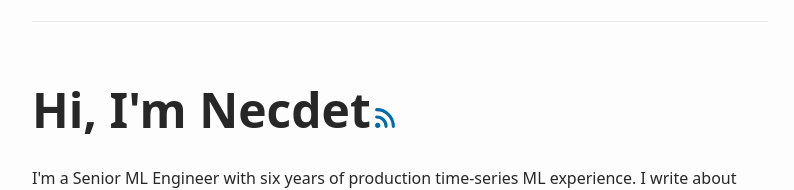
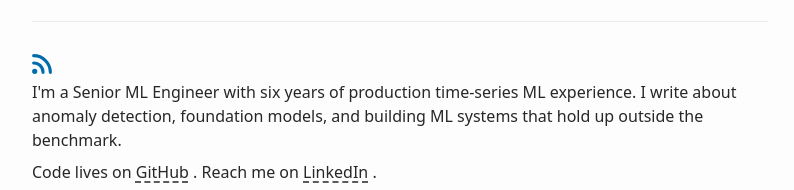
Before and after one commit to necdetduruk/necdetduruk-blog, an Astro site: page / in a window 1280 px wide. Shown: the part 61-251 px from the top of the page, without its empty margins (240-1034 px from the left). Built offline with nearby package versions, Linux system fonts and the light colour scheme; Astro itself is replaced by a stand-in of ours.

```diff
--- a/src/pages/index.astro
+++ b/src/pages/index.astro
@@ -20,9 +20,7 @@
   <Header />
   <main id="main-content" data-layout="index" class="app-layout">
     <section id="hero" class:list={["pt-8 pb-6", "border-b border-border"]}>
-      <h1 class="my-4 inline-block text-4xl font-bold sm:my-8 sm:text-5xl">
-        Hi, I'm Necdet
-      </h1>
+
       <a
         target="_blank"
         href="/rss.xml"
```
